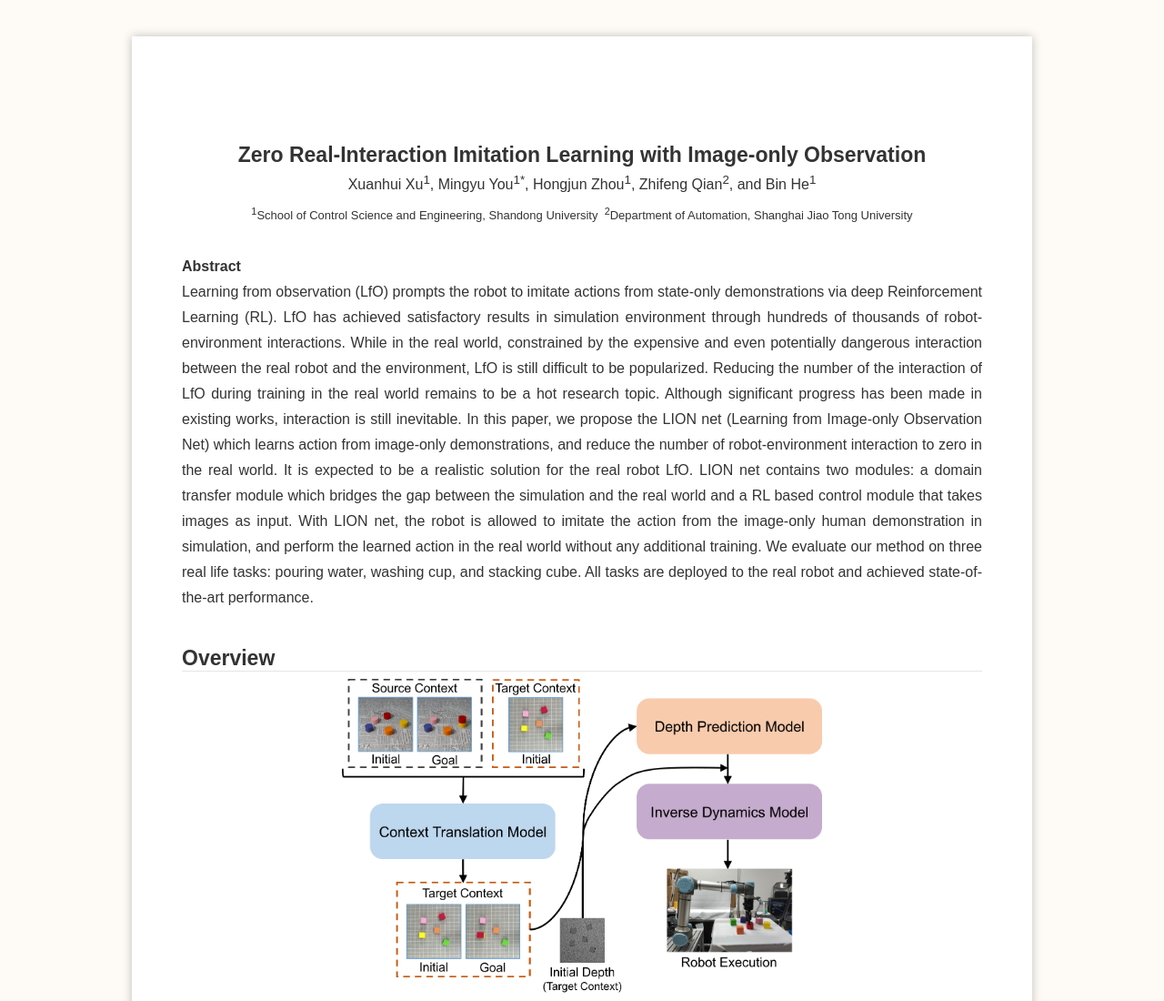
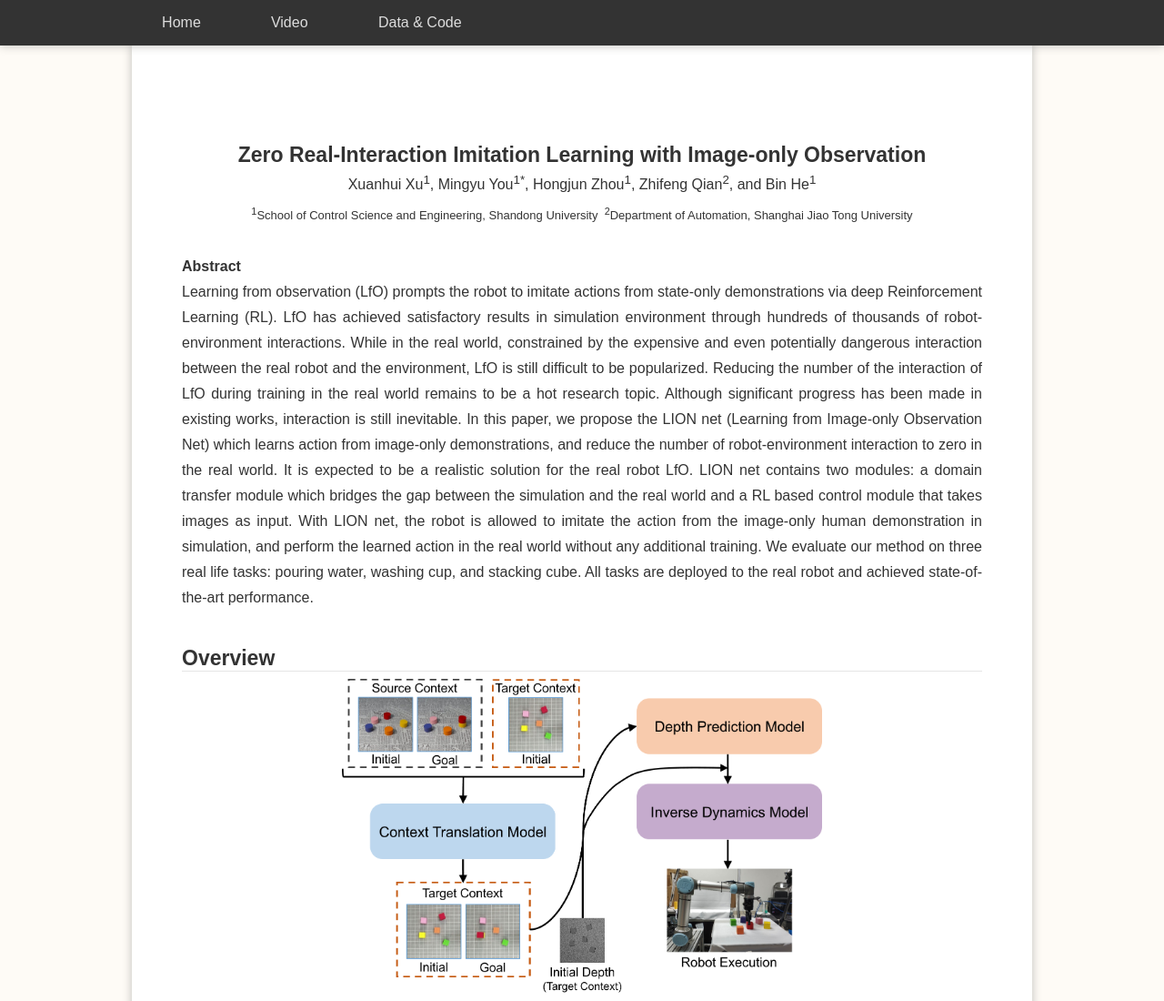
Before and after one commit to XuXuanhui/LIONnet, a plain HTML site: page index.html in a window 1280 px wide. Shown: the top 1100 px of the page at 91% size. Drawn offline with Linux system fonts and the light colour scheme.

Commit message:
Update index.html

```diff
--- a/index.html
+++ b/index.html
@@ -27,7 +27,7 @@
     <!-- MAIN -->
     <div id="main">
 
-           <!-- <div id="match-nav-wrapper">
+            <div id="match-nav-wrapper">
                 <div id="match-nav-bar">
 
                     <table>
@@ -42,7 +42,7 @@
                     </table>
 
                 </div>
-            </div>-->
+            </div>
 
       <!-- HEADER -->
       <div id="home-header">
```
